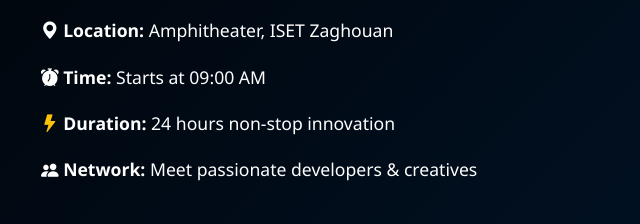
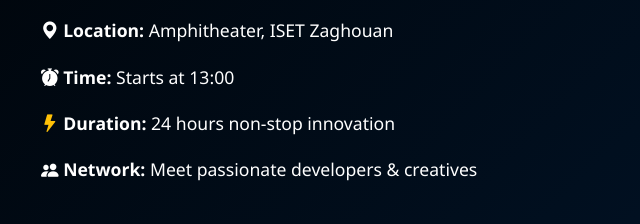
Before and after one commit to dhia336/Hackathon-Web-Page, a plain HTML site: page index.html in a window 1280 px wide. Shown: the part 290-514 px from the top of the page, 320-960 px from the left. Drawn offline with nearby package versions, Linux system fonts and the light colour scheme.

Commit message:
time changed

```diff
--- a/index.html
+++ b/index.html
@@ -24,7 +24,7 @@
       <div class="col-md-6 text-start">
         <p><i class="bi bi-calendar-event-fill"></i> <strong>Date:</strong> May 16–17, 2025 (Friday to Saturday)</p>
         <p><i class="bi bi-geo-alt-fill"></i> <strong>Location:</strong> Amphitheater, ISET Zaghouan</p>
-        <p><i class="bi bi-alarm-fill"></i> <strong>Time:</strong> Starts at 09:00 AM</p>
+        <p><i class="bi bi-alarm-fill"></i> <strong>Time:</strong> Starts at 13:00</p>
         <p><i class="bi bi-lightning-fill text-warning"></i> <strong>Duration:</strong> 24 hours non-stop innovation</p>
         <p><i class="bi bi-people-fill"></i> <strong>Network:</strong> Meet passionate developers & creatives</p>
       </div>
```
Also changed, not shown: img/poster.jpeg.
